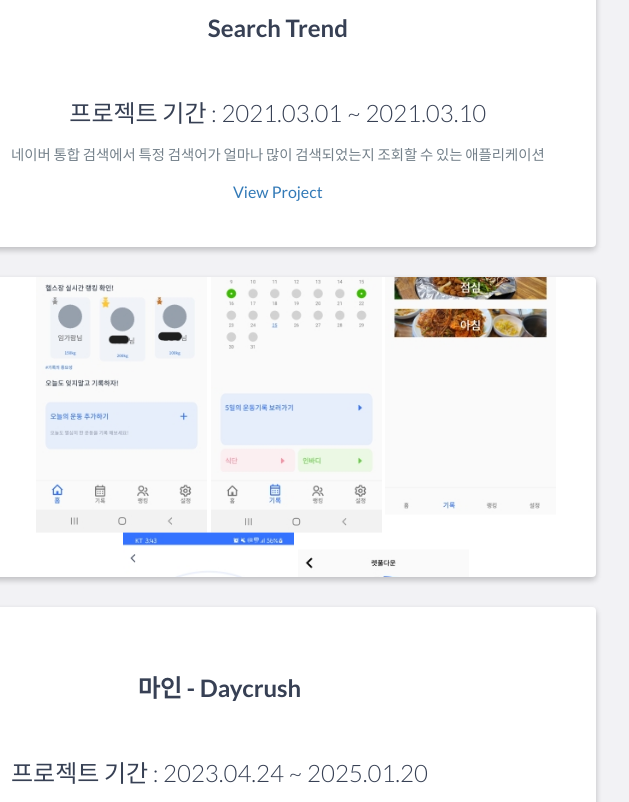
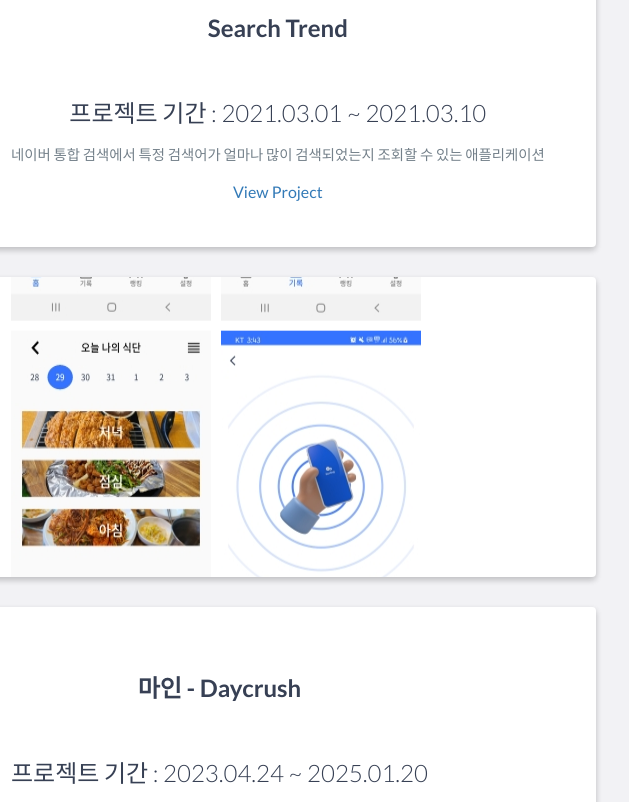
Before and after one commit to garam918/garam918.github.io, a website: page index.html in a window 1280 px wide. Shown: the part 1953-2755 px from the top of the page, 494-1123 px from the left. Drawn offline with nearby package versions, Linux system fonts and the light colour scheme.

Commit message:
Update index.html

```diff
--- a/index.html
+++ b/index.html
@@ -195,13 +195,13 @@
                             운동 기구의 교체 없이 센서 기반의 장비 부착을 통한 운동 자동 기록 KIT 및 데이터 기반의 분석 앱 서비스
                         </p>
 
-                        <a>
-                            <img src="images/nurling1.jpg" style="width: 30%; height:30%"/>
-                            <img src="images/nurling2.jpg" style="width: 30%; height:30%"/>
-                            <img src="images/nurling3.jpg" style="width: 30%; height:30%"/>
-                            <img src="images/nurling4.jpg" style="width: 30%; height:30%"/>
-                            <img src="images/nurling5.jpg" style="width: 30%; height:30%"/>
-                        </a>
+                        <div style="display: flex; flex-wrap: wrap; gap: 10px;">
+                            <img src="images/nurling1.jpg" />
+                            <img src="images/nurling2.jpg" />
+                            <img src="images/nurling3.jpg" />
+                            <img src="images/nurling4.jpg" />
+                            <img src="images/nurling5.jpg" />
+                        </div>
 
                     </div>
                     <!-- End .project-info -->
```
